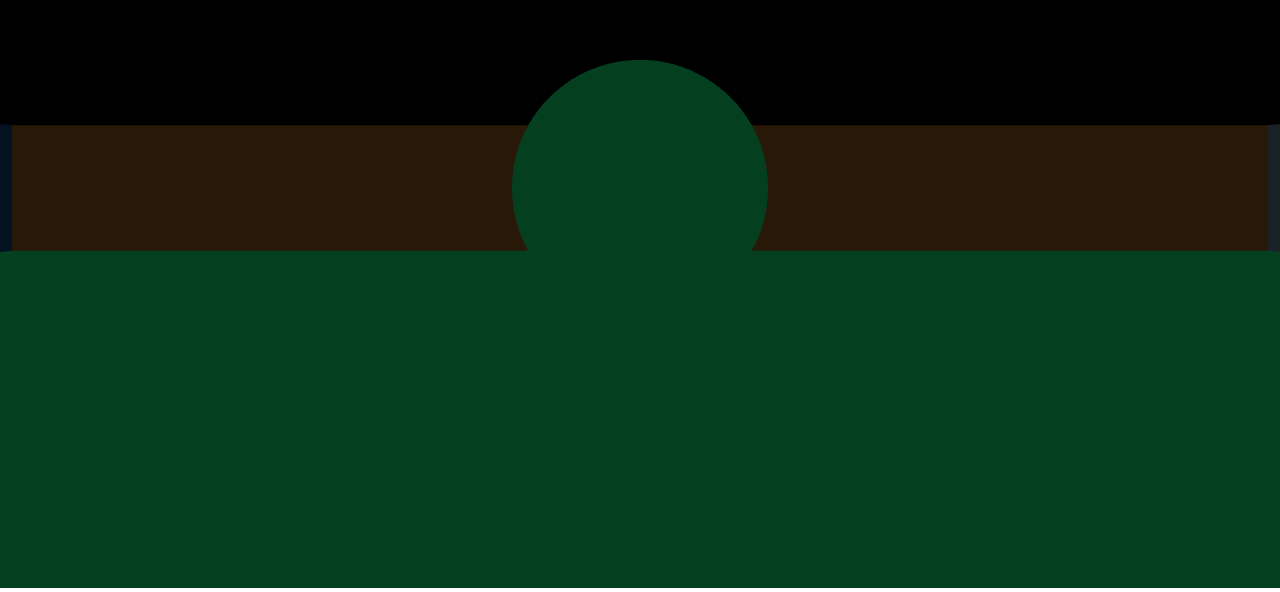
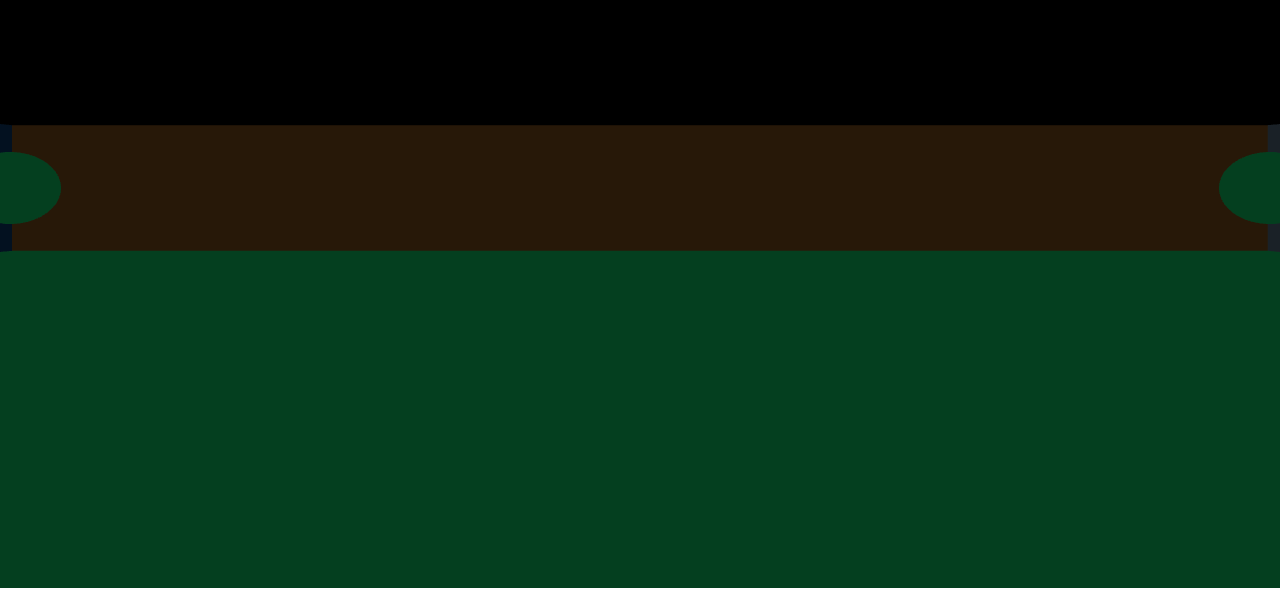
Before and after one commit to berajaalan/Duum, a plain HTML site: page index.html in a window 1280 px wide. Shown: the part 212-804 px from the top of the page. Drawn offline with nearby package versions, Linux system fonts and the light colour scheme; animation ran at ten frames a second.

Commit message:
movimento inimigo pronto

```diff
--- a/index.html
+++ b/index.html
@@ -6,12 +6,70 @@
         <style>
             body { margin: 0; overflow: hidden;}
             canvas { width: 100%; height: 100%; background: blue}
+            #vida {position: absolute;
+                  top: 10px;
+                  width: 100%;
+                  text-align: center;
+                  z-index: 100;
+                  display:block;}
         </style>
     </head>
     <body>
         <canvas id="canvas"></canvas>
+        <div id="vida">
+            <p>Vida:</p>
+        </div>
         <script src="lib/three.js"></script>
+        <script>
+
+            document.addEventListener("keydown", this.keyPress);
+            document.addEventListener("keyup", this.keyRelease);
+
+            function keyPress(e) {
+                switch (e.keyCode) {
+                    // W (Forward)
+                    case 87:
+                        p1.forward = true;
+                        break;
+                        // S (Back)
+                    case 83:
+                        p1.back = true;
+                        break;
+                        // D (Right)
+                    case 68:
+                        p1.lookRight = true;
+                        break;
+                        // A (Left)
+                    case 65:
+                        p1.lookLeft = true;
+                        break;
+                }
+            }
+
+            function keyRelease(e) {
+                switch (e.keyCode) {
+                    // W (Forward)
+                    case 87:
+                        p1.forward = false;
+                        break;
+                        // S (Back)
+                    case 83:
+                        p1.back = false;
+                        break;
+                        // D (Right)
+                    case 68:
+                        p1.lookRight = false;
+                        break;
+                        // A (Left)
+                    case 65:
+                        p1.lookLeft = false;
+                        break;
+                }
+            }
+
+        </script>
         <script src="player/player.js"></script>
+        <script src="inimigo.js"></script>
         <script src="main.js"></script>
     </body>
 </html>
--- /dev/null
+++ b/inimigo.js
@@ -0,0 +1,48 @@
+/* global THREE */
+
+class Enemy {
+
+    constructor() {
+        this.vel = new THREE.Vector3();
+        geo = new THREE.SphereGeometry(10, 50, 20);
+        mat = new THREE.MeshLambertMaterial({color: 0x159753});
+        this.mesh = new THREE.Mesh(geo, mat);
+    }
+
+    update(){
+        if (p1.cam.position.x > this.mesh.position.x) {
+            this.vel.x = 0.5;
+        }else if (p1.cam.position.x < this.mesh.position.x) {
+            this.vel.x = -0.5;
+        }else{
+            this.vel.x = 0;
+        }
+
+        if (p1.cam.position.z > this.mesh.position.z) {
+            this.vel.z = 0.5;
+        }else if (p1.cam.position.z < this.mesh.position.z) {
+            this.vel.z = -0.5;
+        }else{
+            this.vel.z = 0;
+        }
+
+        this.mesh.position.x += this.vel.x;
+        this.mesh.position.y += this.vel.y;
+        this.mesh.position.z += this.vel.z;
+
+        if (this.mesh.position.x + 10 >= 250 || this.mesh.position.x - 10 <= -250) {
+            this.mesh.position.x -= this.vel.x;
+        }
+
+        if (this.mesh.position.z + 10 >= 250 || this.mesh.position.z - 10 <= -250) {
+            this.mesh.position.z -= this.vel.z;
+        }
+
+        var d = Math.sqrt(Math.pow(p1.cam.position.x-this.mesh.x,2)+Math.pow(p1.cam.position.z-this.mesh.z,2));
+
+        if (d < 15) {
+            p1.hp -= 10;
+        }
+    }
+
+}
--- a/main.js
+++ b/main.js
@@ -2,9 +2,13 @@
 
 var p1 = new Player();
 
+var enemy_list = [];
+
 var scene = new THREE.Scene();
 
 var object_list = [];
+
+var tick = 0;
 
 var render = new THREE.WebGLRenderer
         ({canvas: document.getElementById('canvas'), antialias: true});
@@ -55,14 +59,63 @@ mesh.rotation.set(-1.5708, 0, 0);
 scene.add(mesh);
 object_list.push(mesh);
 
-geo = new THREE.SphereGeometry(10, 50, 50);
-mat = new THREE.MeshLambertMaterial({color: 0x159753});
-mesh = new THREE.Mesh(geo, mat);
-mesh.position.set(0, 0, -50);
-scene.add(mesh);
-object_list.push(mesh);
+var n = new Enemy();
+n.mesh.position.set(200, 0, 200);
+enemy_list.push(n);
+object_list.push(n.mesh);
+scene.add(n.mesh);
+
+n = new Enemy();
+n.mesh.position.set(-200, 0, 200);
+enemy_list.push(n);
+object_list.push(n.mesh);
+scene.add(n.mesh);
+
+n = new Enemy();
+n.mesh.position.set(-200, 0, -200);
+enemy_list.push(n);
+object_list.push(n.mesh);
+scene.add(n.mesh);
+
+n = new Enemy();
+n.mesh.position.set(200, 0, -200);
+enemy_list.push(n);
+object_list.push(n.mesh);
+scene.add(n.mesh);
+
 function animate() {
+    tick++;
     p1.update();
+    if (tick >= 100) {
+        var novo = new Enemy();
+        var a = Math.floor(Math.random() * 100);
+        if (a <= 25) {
+            novo.mesh.position.set(200, 0, 200);
+            enemy_list.push(novo);
+            object_list.push(n.mesh);
+            scene.add(n.mesh);
+        } else if (a <= 50) {
+            novo.mesh.position.set(200, -200);
+            enemy_list.push(novo);
+            object_list.push(n.mesh);
+            scene.add(n.mesh);
+        } else if (a <= 75) {
+            novo.mesh.position.set(-200, 200);
+            enemy_list.push(novo);
+            object_list.push(n.mesh);
+            scene.add(n.mesh);
+        } else {
+            novo.mesh.position.set(-200, -200);
+            enemy_list.push(novo);
+            object_list.push(n.mesh);
+            scene.add(n.mesh);
+        }
+
+        tick = 0;
+    }
+    for (var i = 0; i < enemy_list.length; i++) {
+        enemy_list[i].update();
+    }
     render.render(scene, p1.cam);
     requestAnimationFrame(animate);
 }
--- a/player/player.js
+++ b/player/player.js
@@ -12,58 +12,7 @@ class Player {
         this.back = false;
         this.lookLeft = false;
         this.lookRight = false;
-        document.addEventListener("keydown", this.keyPress);
-        document.addEventListener("keyup", this.keyRelease);
-    }
-
-    keyPress(e) {
-        switch (e.keyCode) {
-            // W (Forward)
-            case 87:
-                p1.forward = true;
-                break;
-
-                // S (Back)
-            case 83:
-                p1.back = true;
-                break;
-
-                // D (Right)
-            case 68:
-                p1.lookRight = true;
-                break;
-
-            // A (Left)
-            case 65:
-                p1.lookLeft = true;
-                break;
-
-        }
-    }
-
-    keyRelease(e) {
-        switch (e.keyCode) {
-            // W (Forward)
-            case 87:
-                p1.forward = false;
-                break;
-
-                // S (Back)
-            case 83:
-                p1.back = false;
-                break;
-
-                // D (Right)
-            case 68:
-                p1.lookRight = false;
-                break;
-
-            // A (Left)
-            case 65:
-                p1.lookLeft = false;
-                break;
-
-        }
+        this.hp = 100;
     }
 
     move() {
@@ -114,6 +63,10 @@ class Player {
         this.cam.rotation.y += this.camVel;
 
         this.collision();
+
+//        document.write(
+//            "<div id=\"info\">Vida: " + this.hp + "</div>"
+//        );
     }
 
 }
```
Also changed, not shown: models/arena_0.mtl (deleted), models/arena_0.obj (deleted).
